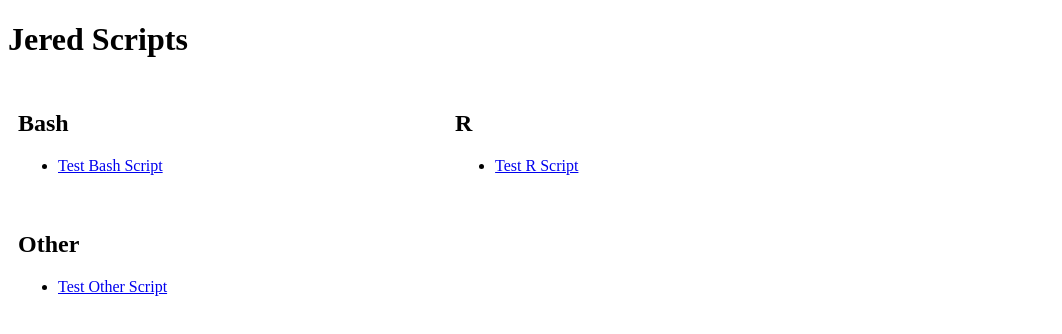
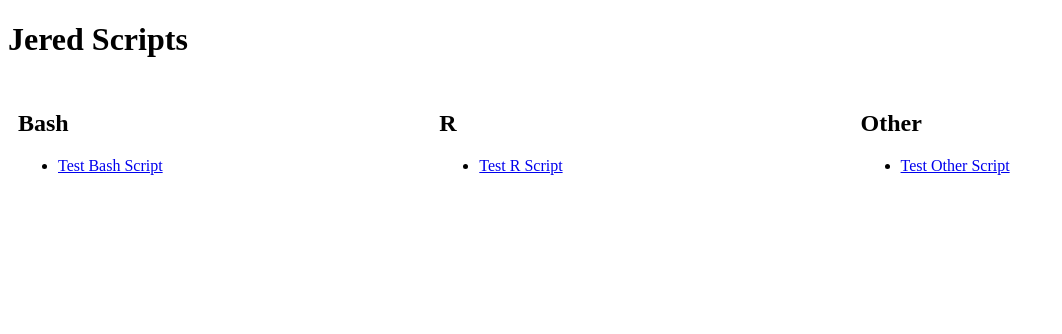
Before and after one commit to jmyslins/jmyslins.github.io, a plain HTML site: page jeredscripts.html in a window 1280 px wide. Shown: the whole page, without its empty margins (0-1062 px from the left). Drawn offline with Linux system fonts and the light colour scheme.

Commit message:
Update jeredscripts.html

```diff
--- a/jeredscripts.html
+++ b/jeredscripts.html
@@ -5,8 +5,9 @@
   <style>
     .column {
       float: left;
-      width: 33%;
+      width: 33.33%;
       padding: 10px;
+      box-sizing: border-box;
     }
     .row::after {
       content: "";
```
